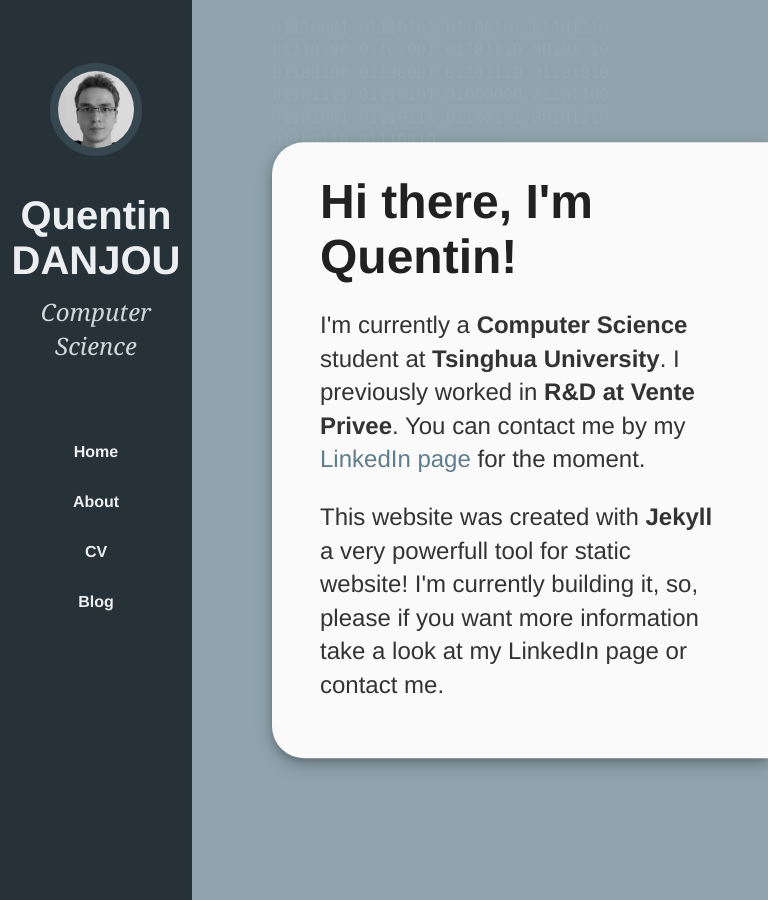
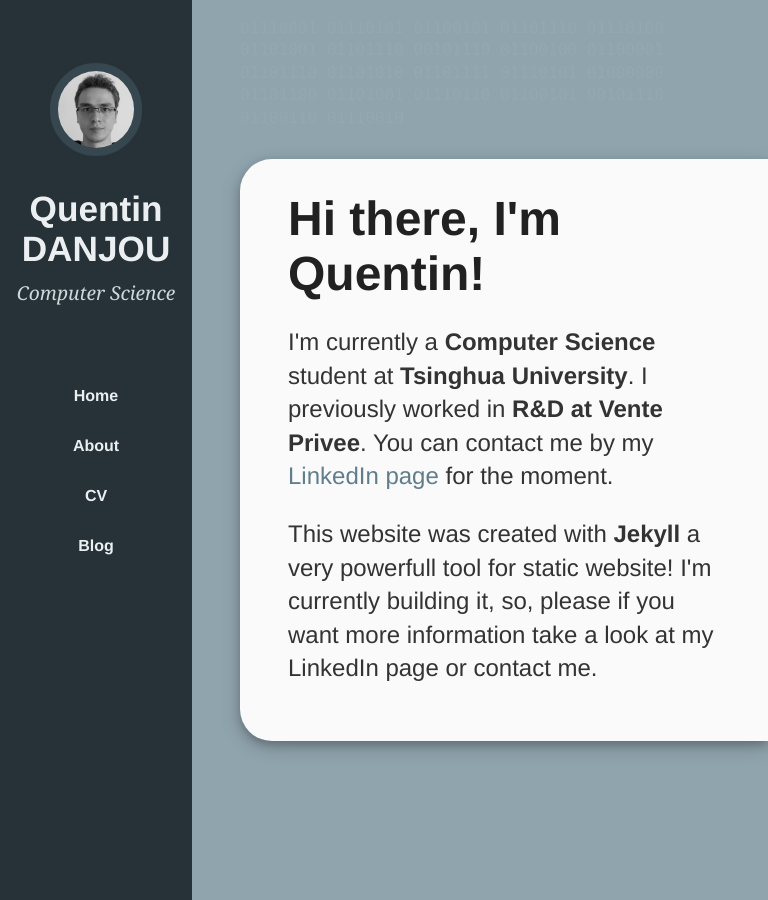
Before and after one commit to danjou-a/danjou-a.github.io, a Jekyll site: the page built from index.html, in a window 768 px wide. Built offline with Jekyll 4.4.1, drawn with Linux system fonts in a browser that asks for light colours.

Commit message:
Add responsive design

```diff
--- a/_layouts/default.html
+++ b/_layouts/default.html
@@ -5,6 +5,7 @@
     <!-- link to main stylesheet -->
     <link rel="stylesheet" type="text/css" href="/css/main.css">
     <link rel="icon" href="/favicon.svg" type="image/svg+xml" />
+    <meta name="viewport" content="width=device-width, initial-scale=1.0">
   </head>
   <body>
     <nav>
--- a/css/main.css
+++ b/css/main.css
@@ -48,6 +48,7 @@
 .container {
     margin-left:25%;
     padding:1px 5em;
+    /* background-color: red; */
     /* height:1000px; */
 }
 
@@ -137,6 +138,76 @@
      padding-right: 5em;
  }
 
+ @media screen and (max-width: 865px) {
+    h1 {
+        font-size: 2.2em;
+    }
+    p.description {
+        font-size: 1.2em;
+    }
+    .container {
+        padding:1px 3em;
+    }
+    .blogBubble {
+        border-radius: 1.5em;
+        padding: 1.5em 2.25em 1.5em 2.25em;
+        box-shadow: 0 4px 8px 0 rgba(0, 0, 0, 0.2), 0 6px 20px 0 rgba(0, 0, 0, 0.19);
+    }
+ }
+
+ @media screen and (max-height: 750px) {
+    .img-profil {
+        margin-top: 22%;
+    }
+}
+
+ @media screen and (max-width: 650px), (max-height: 700px) {
+     nav {
+         width: 100%;
+         height: auto;
+         position: static;
+     }
+     .container{
+         margin-top: 2em;
+         padding: 0 1em;
+         margin-left: 0;
+     }
+     .bubble {
+         position: static;
+         top: None;
+         transform: None;
+         border-bottom-left-radius: 0;
+         border-top-right-radius: 1.5em;
+         border-top-left-radius: 1.5em;
+         padding: 1.5em 2.25em 1.5em 2.25em;
+     }
+     .img-profil {
+        margin-top: 11%;
+     }
+     nav h1 {
+         margin-top: 0.4em;
+     }
+     nav ul {
+         margin-top: 3em;
+         padding-bottom: 0.5em;
+     }
+     .blogBubble {
+        margin-top: 1em;
+        margin-bottom: 1em;
+    }
+ }
+
+ @media screen and (max-height: 700px) and (min-width: 500px) {
+     .img-profil {
+         width: 20%;
+         margin-top: 5%;
+     }
+     nav li {
+         display: inline;
+         margin-inline-end: 2em;
+     }
+ }
+
 /* footer {
     border-top: 1px solid #d5d5d5;
     font-size: .8em;
```
